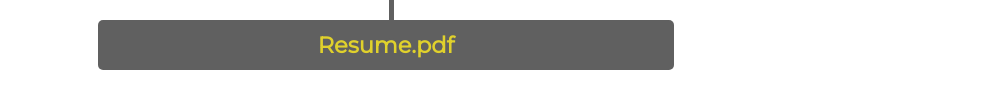
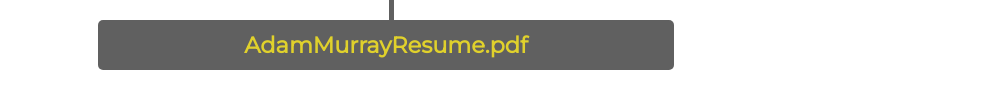
Before and after one commit to adamgmurray/portfolio, a plain HTML site: page index.html in a window 1280 px wide. Shown: the part 1884-1996 px from the top of the page, without its empty margins (254-1249 px from the left). Drawn offline with nearby package versions, Linux system fonts and the light colour scheme.

Commit message:
update Resume link name

```diff
--- a/index.html
+++ b/index.html
@@ -99,7 +99,7 @@
 
 <a id="resu" href="./assets/AdamMurrayResume.pdf">
 <div class="resume">
-<h2>Resume.pdf</h2>
+<h2>AdamMurrayResume.pdf</h2>
 </div>  <!--end resume div-->
 </a>
 
```
